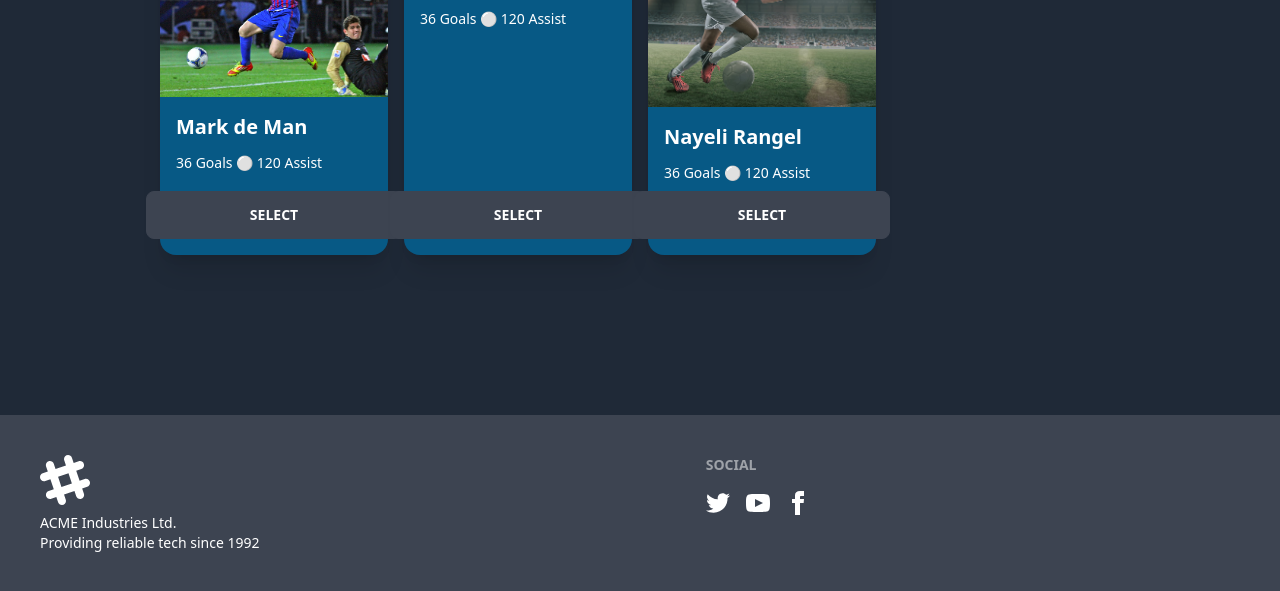
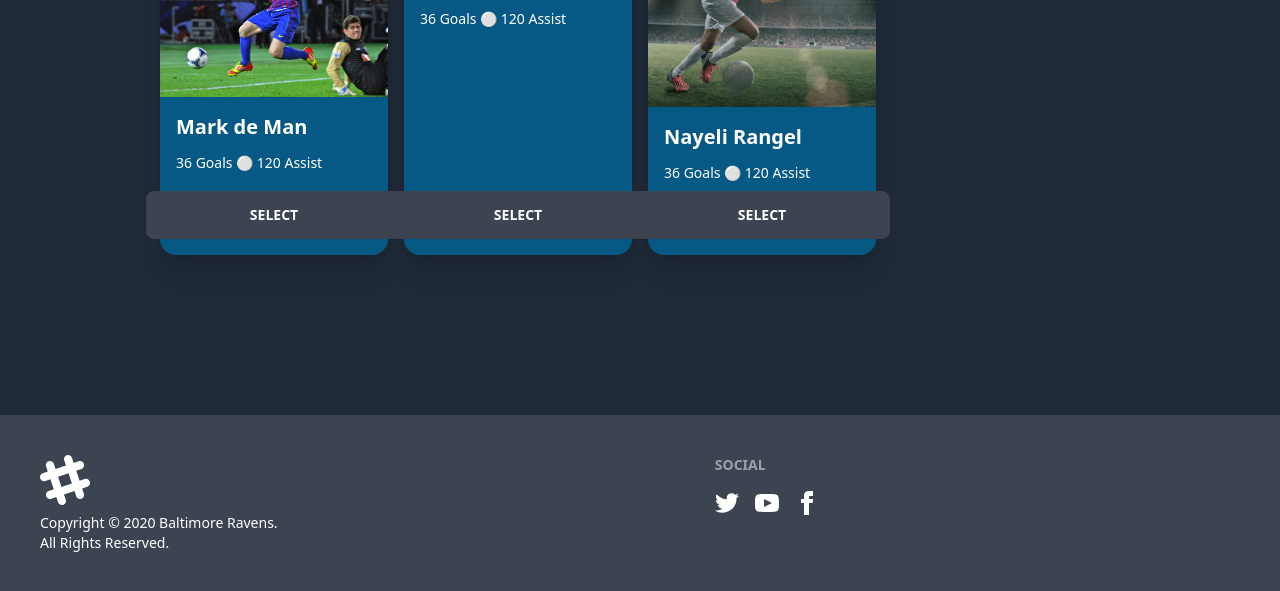
Before and after one commit to Shamimayesmin/my-selected-players, a plain HTML site: page index1.html in a window 1280 px wide. Shown: the part 1203-1794 px from the top of the page. Drawn offline with nearby package versions, Linux system fonts and the light colour scheme.

Commit message:
changed title

```diff
--- a/index1.html
+++ b/index1.html
@@ -7,6 +7,7 @@
     <title>Select Your Best Five</title>
 
     <!-- tailwind CDN link -->
+
     <link href="https://cdn.jsdelivr.net/npm/daisyui@2.24.0/dist/full.css" rel="stylesheet" type="text/css" />
     <script src="https://cdn.tailwindcss.com"></script>
 
@@ -184,7 +185,7 @@
     <footer class="footer p-10 bg-neutral text-neutral-content">
       <div>
         <svg width="50" height="50" viewBox="0 0 24 24" xmlns="http://www.w3.org/2000/svg" fill-rule="evenodd" clip-rule="evenodd" class="fill-current"><path d="M22.672 15.226l-2.432.811.841 2.515c.33 1.019-.209 2.127-1.23 2.456-1.15.325-2.148-.321-2.463-1.226l-.84-2.518-5.013 1.677.84 2.517c.391 1.203-.434 2.542-1.831 2.542-.88 0-1.601-.564-1.86-1.314l-.842-2.516-2.431.809c-1.135.328-2.145-.317-2.463-1.229-.329-1.018.211-2.127 1.231-2.456l2.432-.809-1.621-4.823-2.432.808c-1.355.384-2.558-.59-2.558-1.839 0-.817.509-1.582 1.327-1.846l2.433-.809-.842-2.515c-.33-1.02.211-2.129 1.232-2.458 1.02-.329 2.13.209 2.461 1.229l.842 2.515 5.011-1.677-.839-2.517c-.403-1.238.484-2.553 1.843-2.553.819 0 1.585.509 1.85 1.326l.841 2.517 2.431-.81c1.02-.33 2.131.211 2.461 1.229.332 1.018-.21 2.126-1.23 2.456l-2.433.809 1.622 4.823 2.433-.809c1.242-.401 2.557.484 2.557 1.838 0 .819-.51 1.583-1.328 1.847m-8.992-6.428l-5.01 1.675 1.619 4.828 5.011-1.674-1.62-4.829z"></path></svg>
-        <p>ACME Industries Ltd.<br>Providing reliable tech since 1992</p>
+        <p>Copyright © 2020 Baltimore Ravens.<br>All Rights Reserved.</p>
       </div>
       <div>
         <span class="footer-title">Social</span>
--- a/js/utilites.js
+++ b/js/utilites.js
@@ -27,5 +27,5 @@ function getArrayLength(playerId){
     const table = document.getElementById(playerId);
     const totalRowCount = table.length;
     return totalRowCount
-    // console.log(totalRowCount)
+
 }
```
